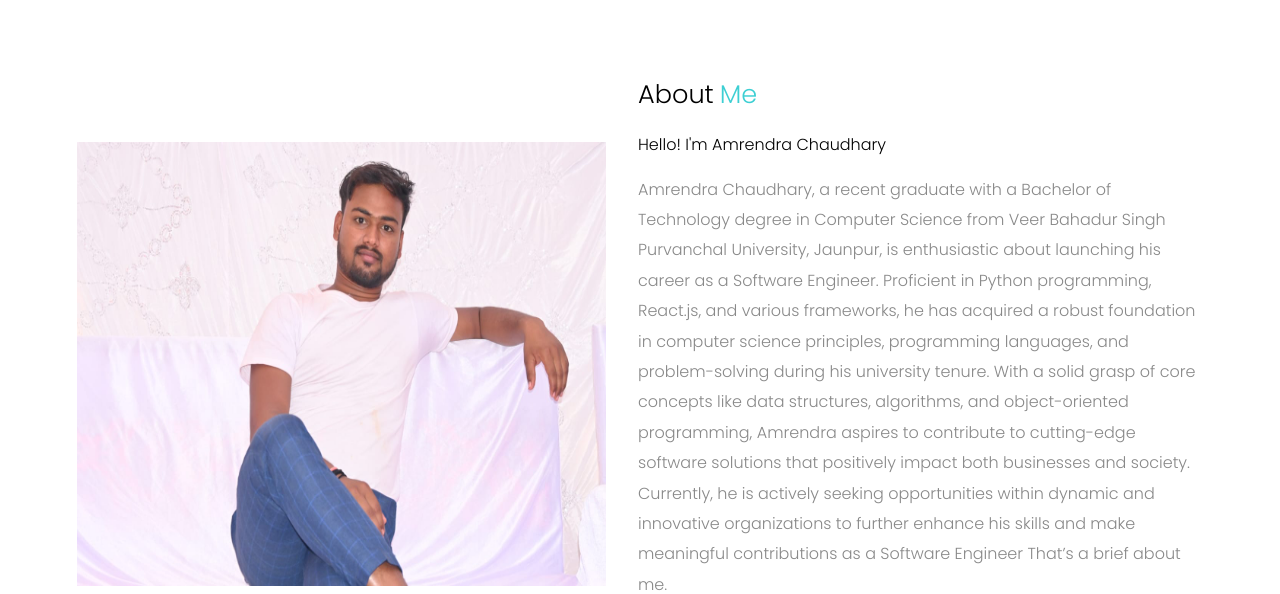
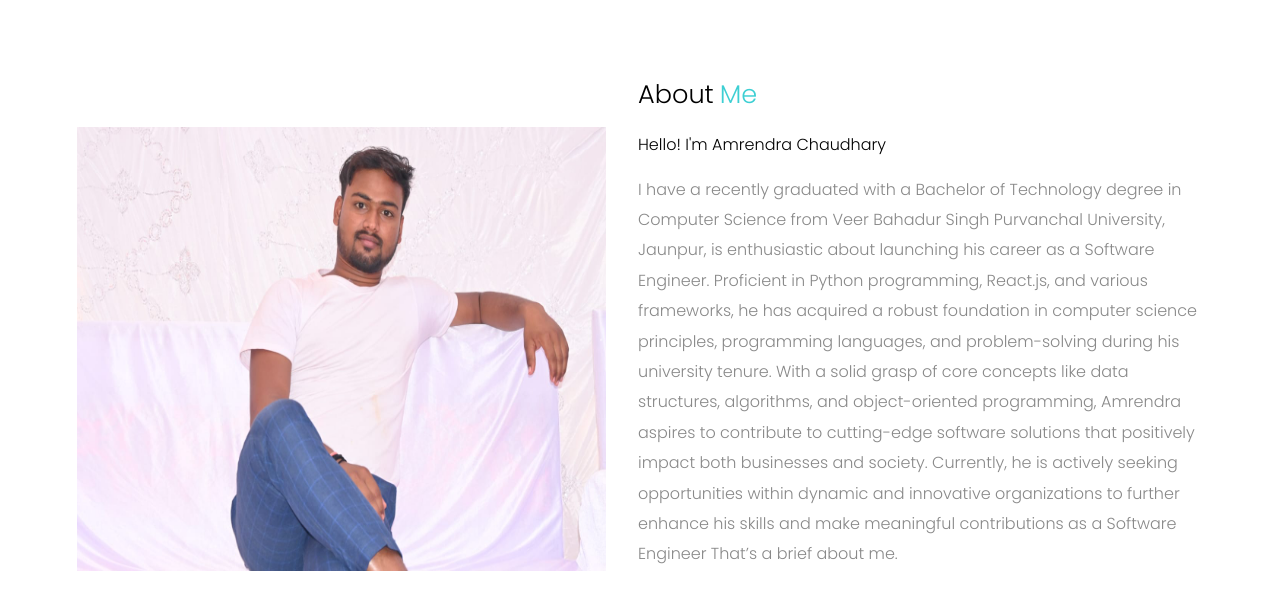
Before and after one commit to amrendra16/portfolio.github.io, a plain HTML site: page index.html in a window 1280 px wide. Shown: the part 528-1122 px from the top of the page. Drawn offline with nearby package versions, Linux system fonts and the light colour scheme.

Commit message:
Update index.html

```diff
--- a/index.html
+++ b/index.html
@@ -73,7 +73,7 @@
                 <div class="flex-1 right">
                     <h1>About <span>Me</span></h1>
                     <h3>Hello! I'm Amrendra Chaudhary</h3>
-                    <p>Amrendra Chaudhary, a recent graduate with a Bachelor of Technology degree in Computer Science from Veer Bahadur Singh Purvanchal University, Jaunpur, is enthusiastic about launching his career as a Software Engineer. Proficient in Python programming, React.js, and various frameworks, he has acquired a robust foundation in computer science principles, programming languages, and problem-solving during his university tenure. With a solid grasp of core concepts like data structures, algorithms, and object-oriented programming, Amrendra aspires to contribute to cutting-edge software solutions that positively impact both businesses and society. Currently, he is actively seeking opportunities within dynamic and innovative organizations to further enhance his skills and make meaningful contributions as a Software Engineer
+                    <p>I have a recently graduated with a Bachelor of Technology degree in Computer Science from Veer Bahadur Singh Purvanchal University, Jaunpur, is enthusiastic about launching his career as a Software Engineer. Proficient in Python programming, React.js, and various frameworks, he has acquired a robust foundation in computer science principles, programming languages, and problem-solving during his university tenure. With a solid grasp of core concepts like data structures, algorithms, and object-oriented programming, Amrendra aspires to contribute to cutting-edge software solutions that positively impact both businesses and society. Currently, he is actively seeking opportunities within dynamic and innovative organizations to further enhance his skills and make meaningful contributions as a Software Engineer
 
                         That’s a brief about me.</p>
                     <div class="social">
```
